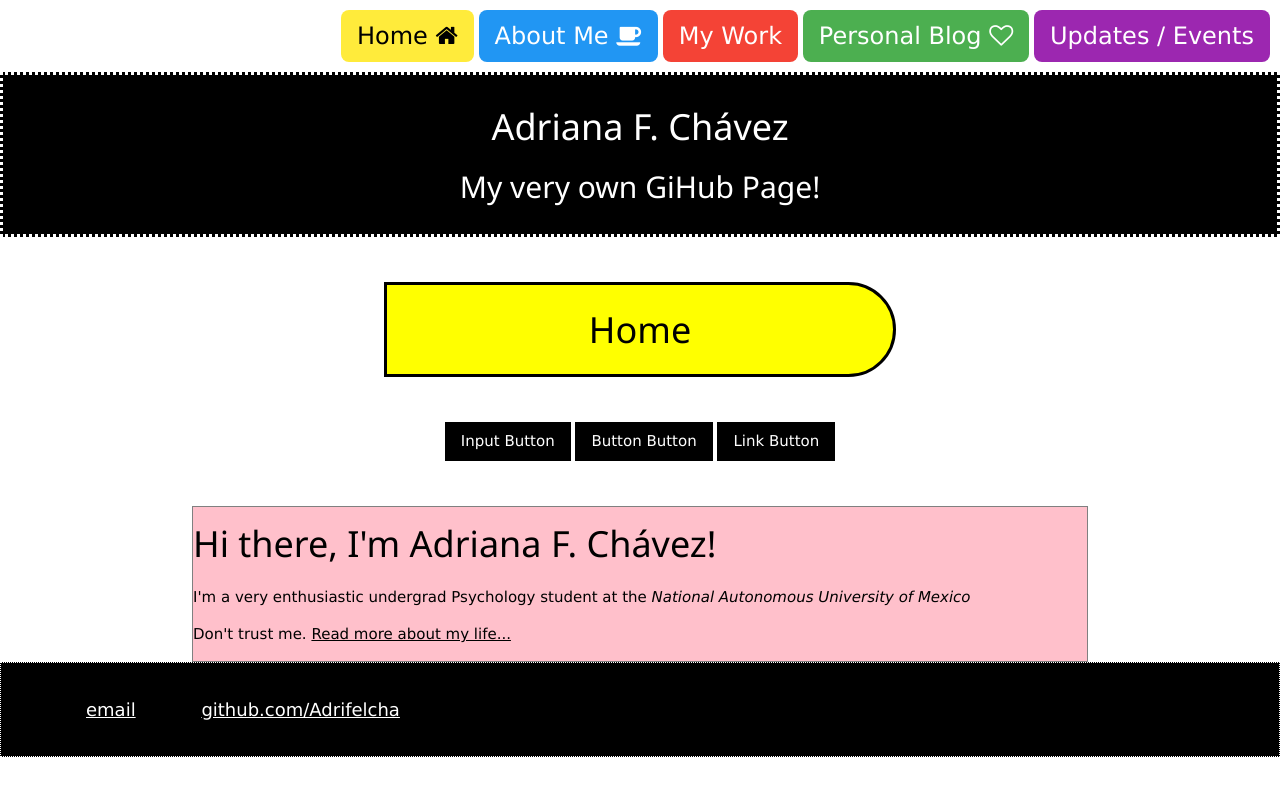
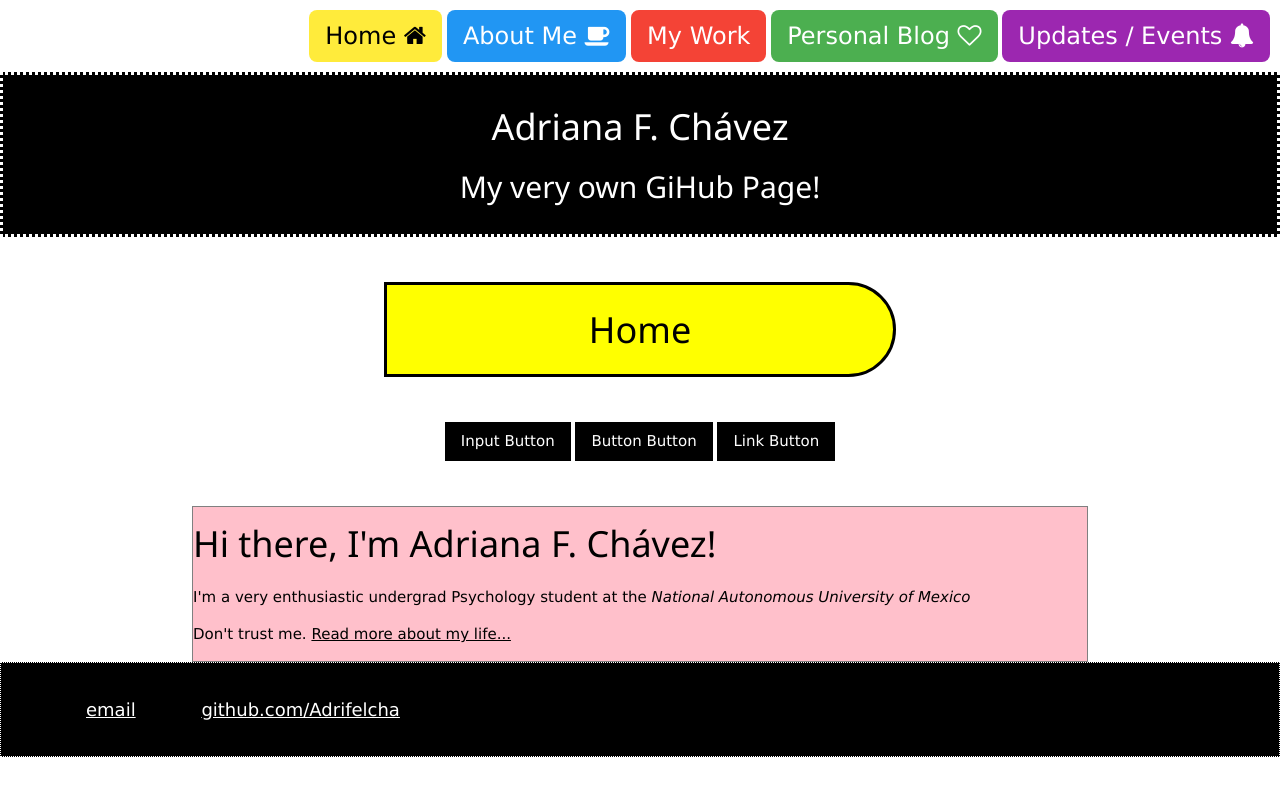
Before and after one commit to Adrifelcha/Adrifelcha-github.io, a Jekyll site: the page built from index.html, in a window 1280 px wide. Shown: the top 796 px of the page. Built offline with Jekyll 4.4.1, drawn with Linux system fonts in a browser that asks for light colours.

Commit message:
Update default.html

```diff
--- a/_layouts/default.html
+++ b/_layouts/default.html
@@ -76,7 +76,7 @@
 				<a href="/about" class="w3-btn w3-blue w3-button w3-xlarge w3-round-large w3-hover-dark-grey"> About Me <i class="fa fa-coffee" aria-hidden="true"></i></a>
 				<a href="#" class="w3-btn w3-red w3-button w3-hover-dark-grey w3-xlarge w3-round-large"> My Work </a>
 			        <a href="#" target="_blank" class="w3-btn w3-green w3-button w3-xlarge w3-hover-dark-grey w3-round-large">Personal Blog <i class="fa fa-heart-o" aria-hidden="true"></i></a>
-				<a href="#" target="_blank" class="w3-btn w3-purple w3-button w3-xlarge w3-hover-dark-grey w3-round-large"> Updates / Events</a>
+				<a href="#" target="_blank" class="w3-btn w3-purple w3-button w3-xlarge w3-hover-dark-grey w3-round-large"> Updates / Events <i class="fa fa-bell" aria-hidden="true"></i></a>
 
 			</nav>
 
```
